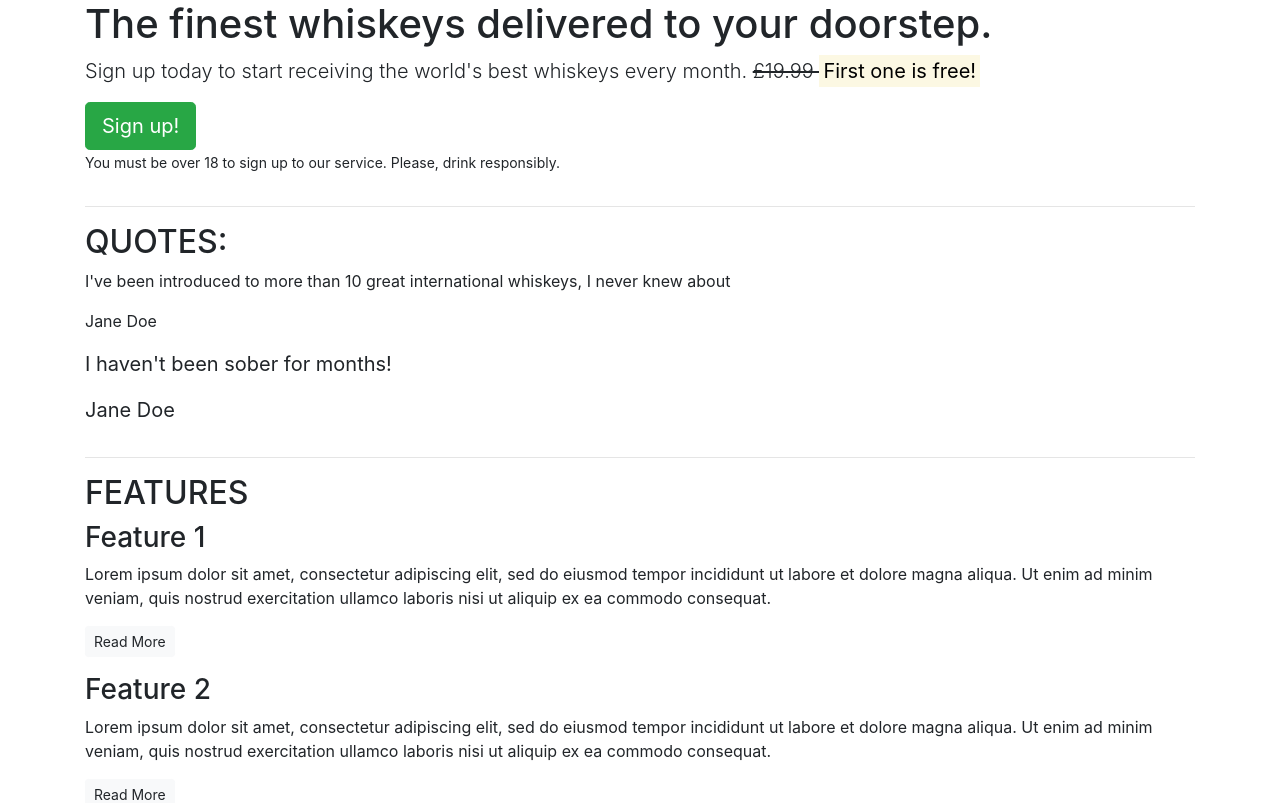
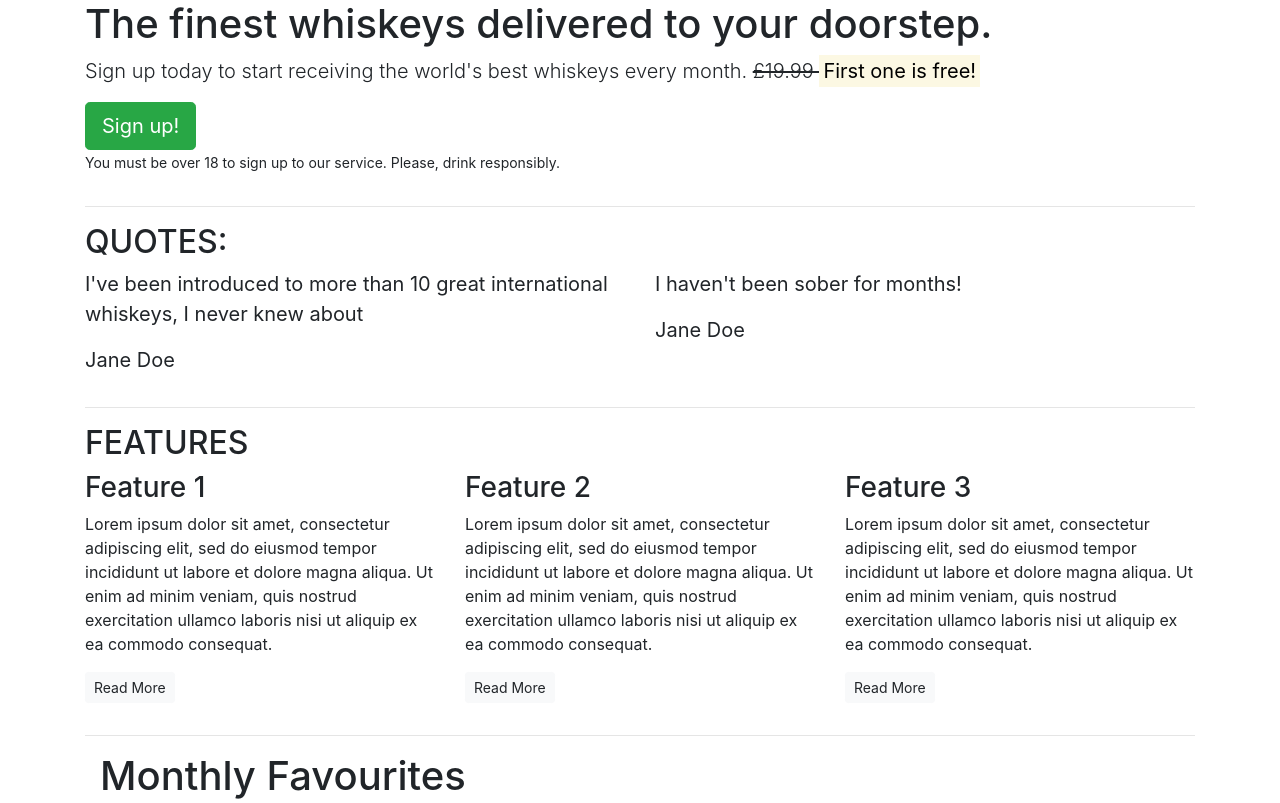
Before and after one commit to CapriceHolford/bootstrap4, a plain HTML site: page index.html in a window 1280 px wide. Shown: the top 803 px of the page. Drawn offline with nearby package versions, Linux system fonts and the light colour scheme.

Commit message:
do columns for different resolutions

```diff
--- a/index.html
+++ b/index.html
@@ -39,13 +39,13 @@
                 </div>
             </div>
             <div class="row">
-                <div class="col-12">
-                    <blockquote class="quote">
+                <div class="col-12 col-md-6">
+                    <blockquote class="blockquote">
                         <p> I've been introduced to more than 10 great international whiskeys, I never knew about </p>
                         <p> Jane Doe </p>
                     </blockquote>
                 </div>
-                <div class="col-12">
+                <div class="col-12 col-md-6">
                     <blockquote class="blockquote">
                         <p> I haven't been sober for months! </p>
                         <p> Jane Doe </p>
@@ -64,7 +64,7 @@
                 </div>
             </div>
             <div class="row">
-                <div class="col-12">
+                <div class="col-12 col-md-6 col-lg-4">
                     <div class="feature">
                         <h3>Feature 1</h3>
                         <p>Lorem ipsum dolor sit amet, consectetur adipiscing elit, sed do eiusmod tempor incididunt ut
@@ -76,7 +76,7 @@
                         <p> <a class="btn btn-sm btn-light" href=""> Read More </a> </p>
                     </div>
                 </div>
-                <div class="col-12">
+                <div class="col-12 col-md-6 col-lg-4">
                     <div class="feature">
                         <h3>Feature 2</h3>
                         <p>Lorem ipsum dolor sit amet, consectetur adipiscing elit, sed do eiusmod tempor incididunt ut
@@ -89,7 +89,7 @@
                         <p> <a class="btn btn-sm btn-light" href=""> Read More </a> </p>
                     </div>
                 </div>
-                <div class="col-12">
+                <div class="col-12 d-md-none d-lg-block col-lg-4">
                     <div class="feature">
                         <h3>Feature 3</h3>
                         <p>Lorem ipsum dolor sit amet, consectetur adipiscing elit, sed do eiusmod tempor incididunt ut
```
